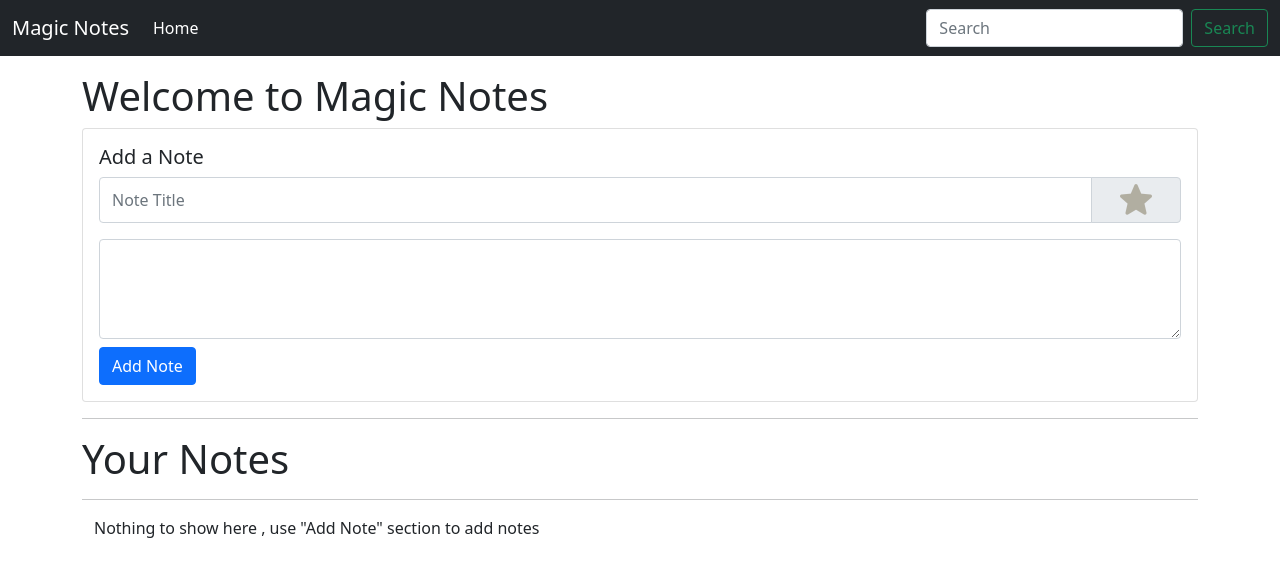
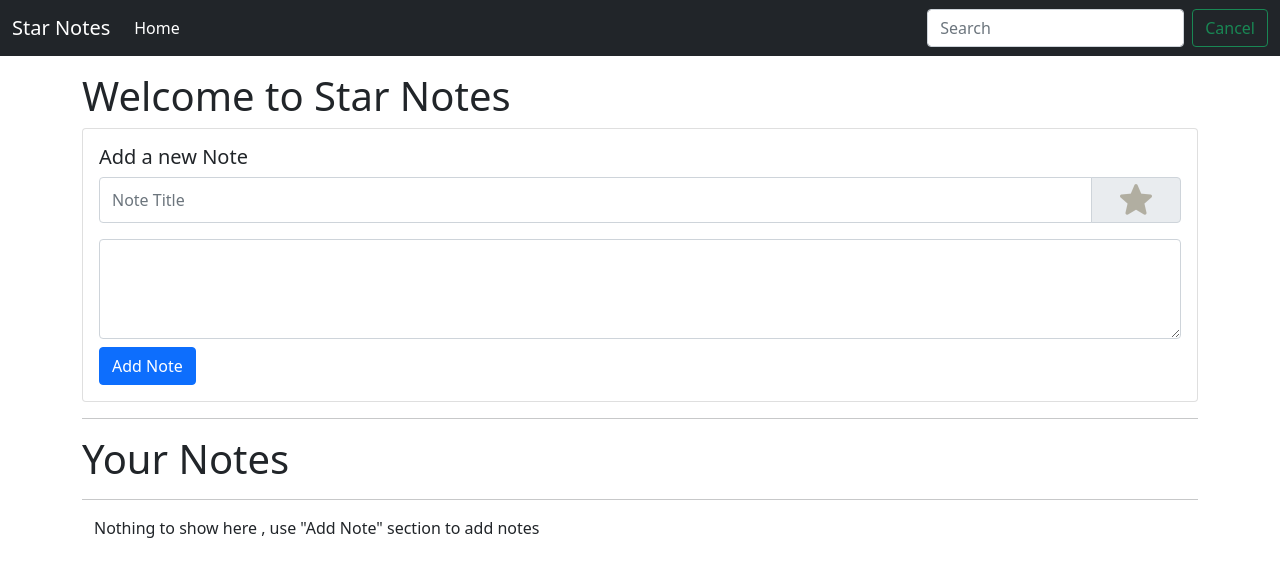
Before and after one commit to templar-ajay/notes-website, a plain HTML site: page index.html in a window 1280 px wide. Drawn offline with nearby package versions, Linux system fonts and the light colour scheme.

Commit message:
final commit

```diff
--- a/index.html
+++ b/index.html
@@ -15,7 +15,7 @@
 <body>
   <nav class="navbar navbar-expand-lg navbar-dark bg-dark">
     <div class="container-fluid">
-      <a class="navbar-brand" href="#">Magic Notes</a>
+      <a class="navbar-brand" href="#">Star Notes</a>
       <button class="navbar-toggler" type="button" data-bs-toggle="collapse" data-bs-target="#navbarSupportedContent"
         aria-controls="navbarSupportedContent" aria-expanded="false" aria-label="Toggle navigation" >
         <span class="navbar-toggler-icon"></span>
@@ -29,7 +29,7 @@
         <form class="d-flex">
           <input id = "search-txt" class="form-control me-2" type="search" placeholder="Search" aria-label="Search" />
           <button class="btn btn-outline-success" type="submit">
-            Search
+            Cancel
           </button>
         </form>
       </div>
@@ -38,16 +38,16 @@
 
 
   <div class="container my-3">
-    <h1>Welcome to Magic Notes</h1>
+    <h1>Welcome to Star Notes</h1>
     <div class="card">
       <div class="card-body">
-        <h5 class="card-title">Add a Note</h5>
+        <h5 class="card-title">Add a new Note</h5>
         <div class="form-floating my-2">
           <div class="input-group mb-3">
             <input type="text" id = "addTitle" class="form-control" placeholder="Note Title" aria-describedby="basic-addon2">
             <button onclick = "switchImportant()" class="input-group-text " style="width: fit-content;" ><img id="important-icon" src="icons/starGrey.png" class = "mx-auto" style="width: 50%;"></button>
           </div>
-          <textarea class="form-control" id="addTxt" style="height: 100px;"></textarea>
+          <textarea class="form-control" id="addTxt" style="height: 100px;" ></textarea>
         </div>
         <button id = "addBtn" class="btn btn-primary">Add Note</button>
       </div>
```
